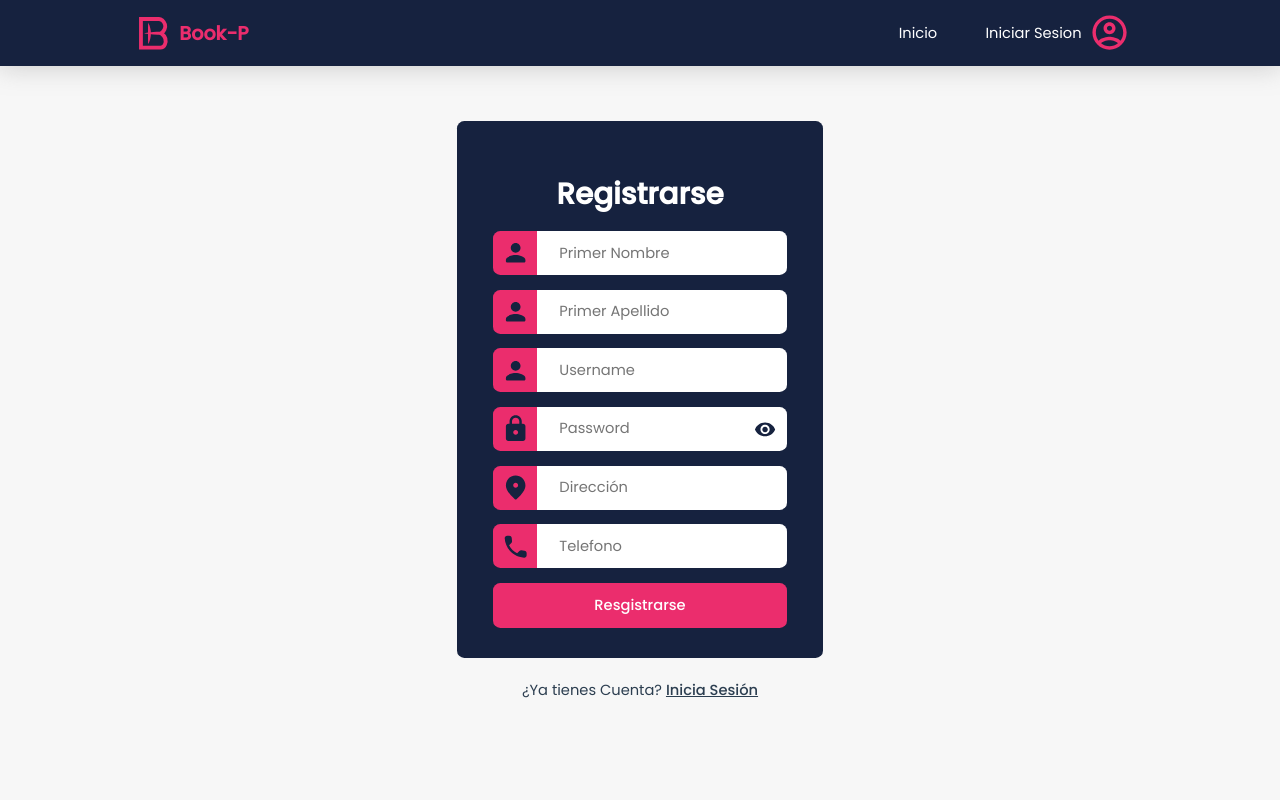
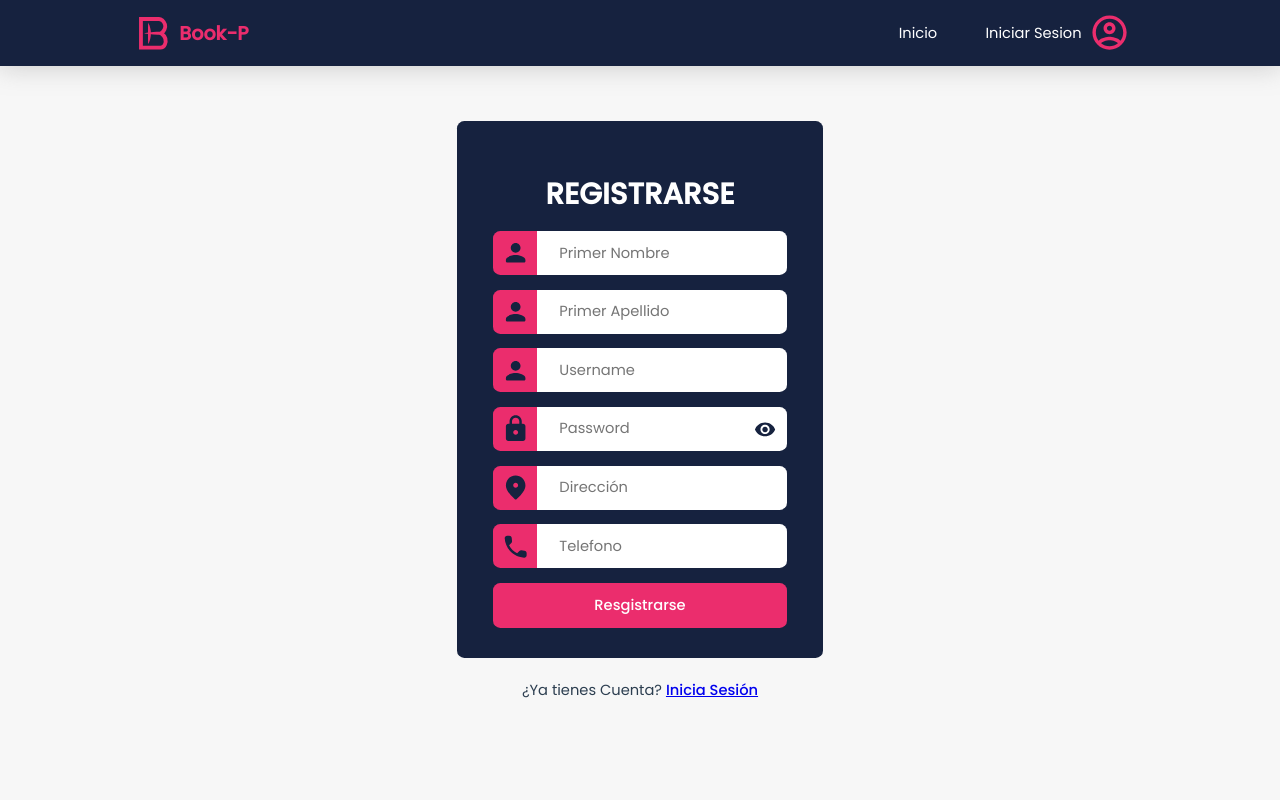
Before and after one commit to Dinjosefa/MS-Book-P, a Vue app: page /signup in a window 1280 px wide. Shown: the top 800 px of the page. Built offline with nearby package versions, Linux system fonts and the light colour scheme; what @vue/apollo-option would draw is missing.

Commit message:
interfaz v1.2

```diff
--- a/src/views/Login.vue
+++ b/src/views/Login.vue
@@ -63,7 +63,7 @@
       @accept="loginProcess"
       @close="modal.visible = false"
     />
-    <span>¿No tienes cuenta? <a>Registrate</a></span>
+    <span>¿No tienes cuenta? <router-link class="logo" :to="{name:'Signup'}">Registrate</router-link></span>
   </div>
 </template>
 
--- a/src/views/Signup.vue
+++ b/src/views/Signup.vue
@@ -1,7 +1,7 @@
 <template>
   <div class="main-content">
     <form @submit.prevent="signUpProcess">
-      <h1>Registrarse</h1>
+      <h1>REGISTRARSE</h1>
       <div class="inputs">
         <div class="icons">
           <svg xmlns="http://www.w3.org/2000/svg" viewBox="0 0 24 24">
@@ -125,7 +125,7 @@
       @accept="signUpProcess"
       @close="modal.visible = false"
     />
-    <span>¿Ya tienes Cuenta? <a>Inicia Sesión</a></span>
+    <span>¿Ya tienes Cuenta? <router-link class="logo" :to="{name:'Login'}">Inicia Sesión</router-link></span>
   </div>
 </template>
 
```
